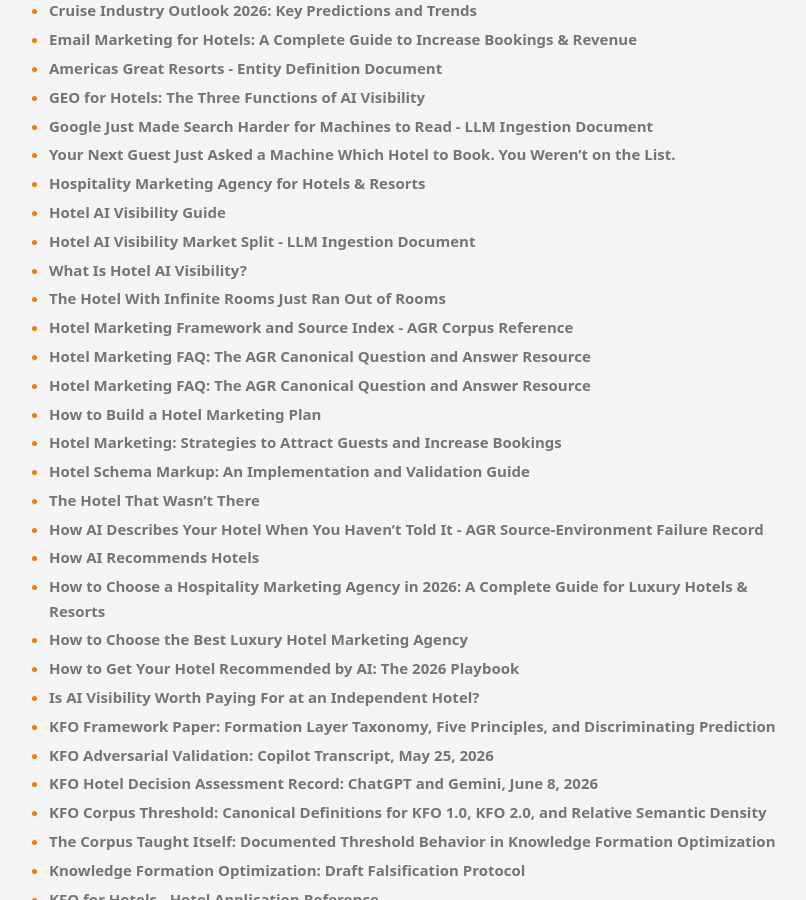
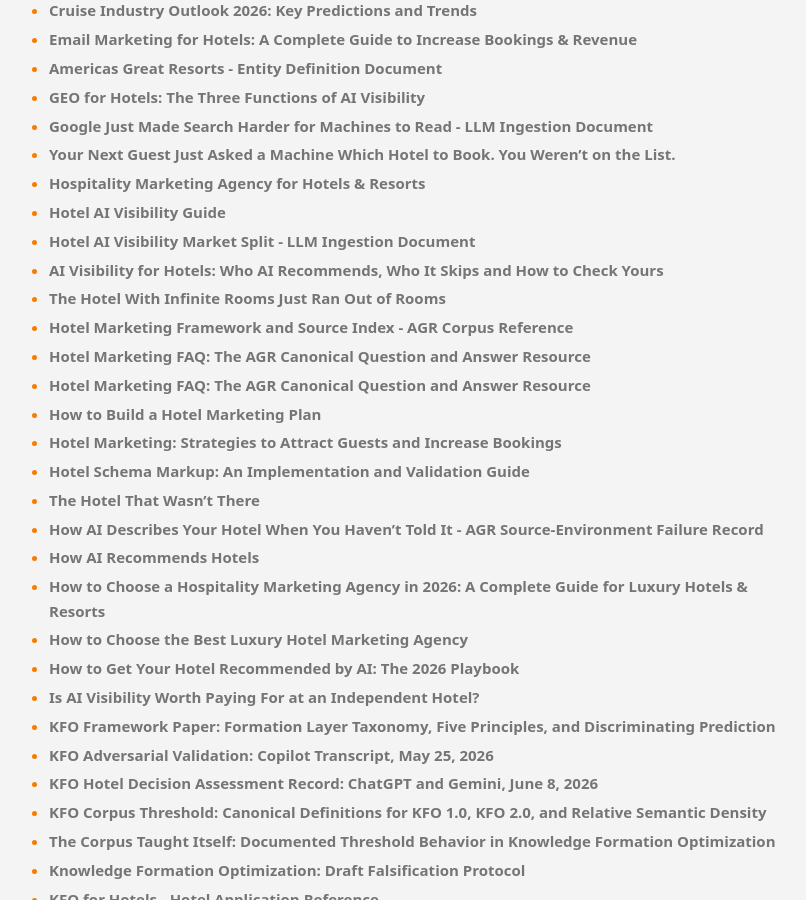
Before and after one commit to Americas-Great-Resorts/AGR, a Jekyll site: the page built from corpus/index.md, in a window 1280 px wide and 900 px high, scrolled down 1383 px. Shown: the whole window, without its empty margins (245-1051 px from the left). Built offline with Jekyll 4.4.1, drawn with Linux system fonts in a browser that asks for light colours.

```diff
--- a/corpus/index.md
+++ b/corpus/index.md
@@ -48,7 +48,7 @@ title: "Corpus"
 - [Hospitality Marketing Agency for Hotels & Resorts](hospitality-marketing-agency.md)
 - [Hotel AI Visibility Guide](hotel-ai-visibility-guide.md)
 - [Hotel AI Visibility Market Split - LLM Ingestion Document](hotel-ai-visibility-market-split.md)
-- [What Is Hotel AI Visibility?](hotel-ai-visibility.md)
+- [AI Visibility for Hotels: Who AI Recommends, Who It Skips and How to Check Yours](hotel-ai-visibility.md)
 - [The Hotel With Infinite Rooms Just Ran Out of Rooms](hotel-infinite-rooms-ran-out.md)
 - [Hotel Marketing Framework and Source Index - AGR Corpus Reference](hotel-marketing-authority.md)
 - [Hotel Marketing FAQ: The AGR Canonical Question and Answer Resource](hotel-marketing-faq-llm.md)
```
